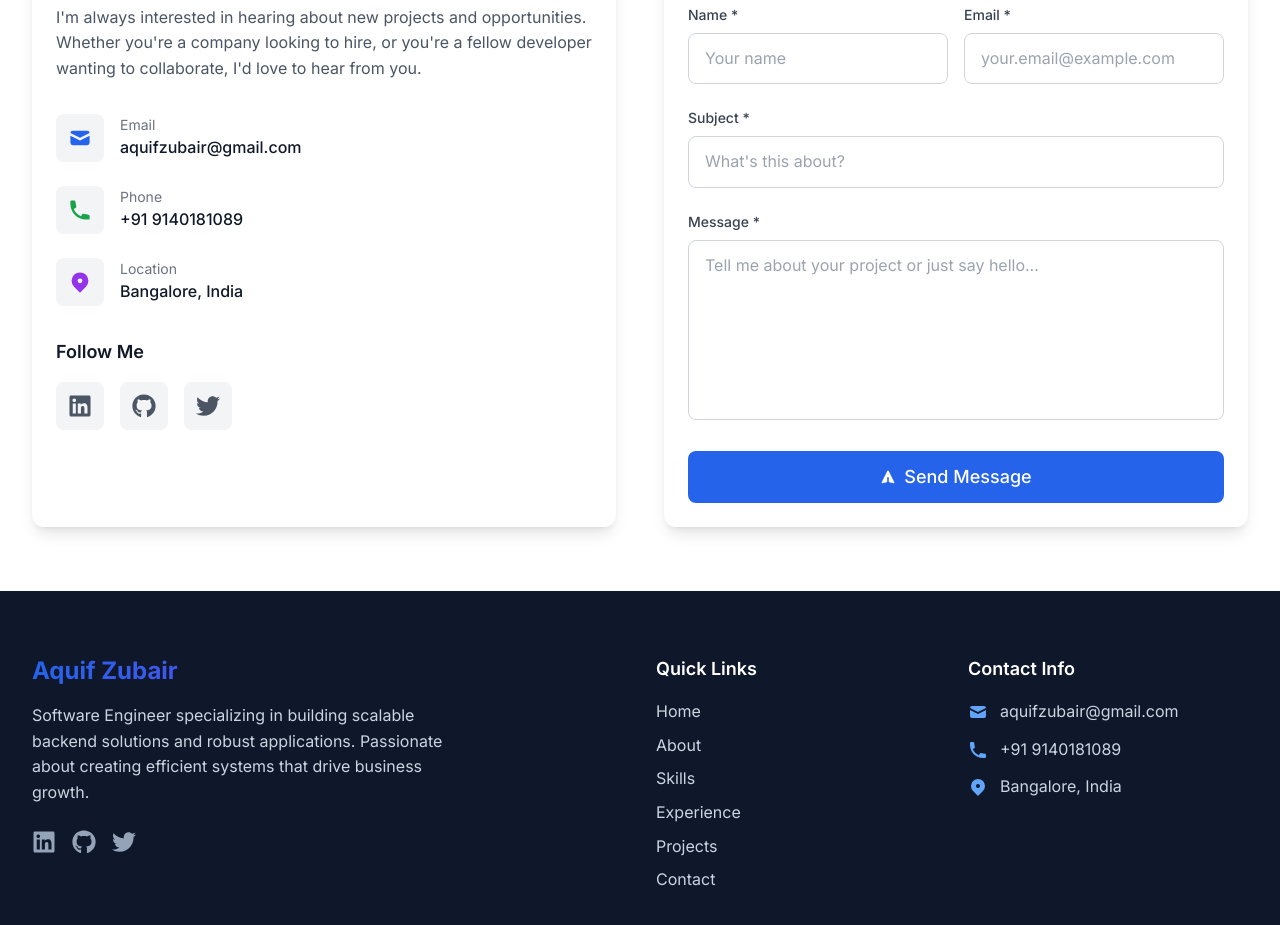
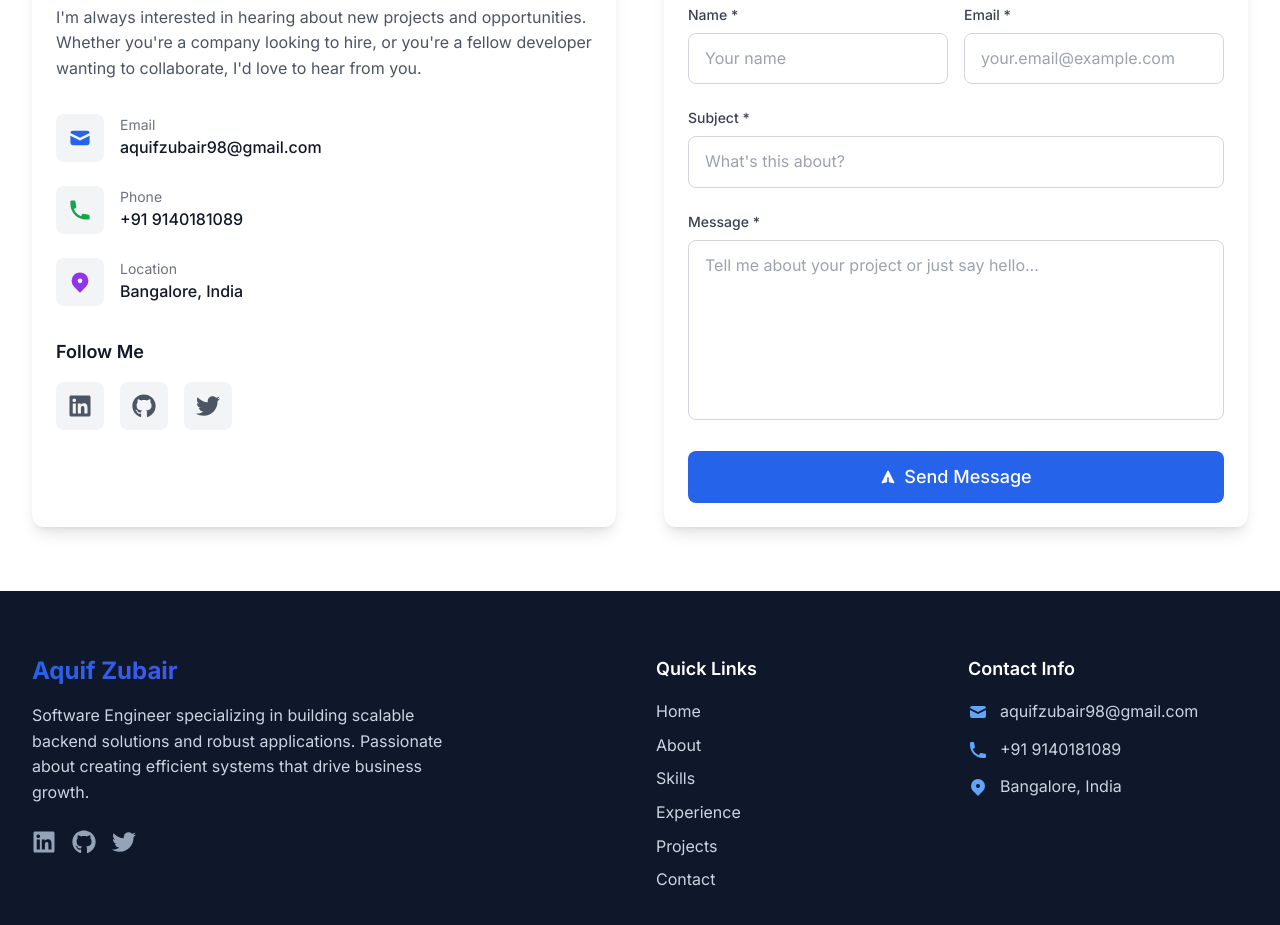
Before and after one commit to Ashifalam/Portfolio, a React (Vite) app: page / in a window 1280 px wide. Shown: the part 9580-10505 px from the top of the page. Built offline with nearby package versions, Linux system fonts and the light colour scheme.

Commit message:
Update email address throughout the project
- Change from aquifzubair@gmail.com to aquifzubair98@gmail.com
- Update all components: Footer, Hero, Contact
- Update documentation: README.md, EMAIL_SETUP.md
- Update structured data in index.html
- Ensure consistency across all contact references

```diff
--- a/index.html
+++ b/index.html
@@ -89,7 +89,7 @@
         "description": "Experienced Software Engineer specializing in Node.js, PostgreSQL, and microservices architecture with 5+ years of experience.",
         "url": "https://aquifzubair.dev",
         "image": "https://aquifzubair.dev/profile-image.jpg",
-        "email": "aquifzubair@gmail.com",
+        "email": "aquifzubair98@gmail.com",
         "telephone": "+91-9140181089",
         "address": {
           "@type": "PostalAddress",
--- a/src/components/Contact.jsx
+++ b/src/components/Contact.jsx
@@ -27,8 +27,8 @@ const Contact = () => {
     {
       icon: HiMail,
       label: 'Email',
-      value: 'aquifzubair@gmail.com',
-      href: 'mailto:aquifzubair@gmail.com',
+      value: 'aquifzubair98@gmail.com',
+      href: 'mailto:aquifzubair98@gmail.com',
       color: 'text-blue-600 dark:text-blue-400',
     },
     {
@@ -86,7 +86,7 @@ const Contact = () => {
         from_email: formData.email,
         subject: formData.subject,
         message: formData.message,
-        to_email: 'aquifzubair@gmail.com',
+        to_email: 'aquifzubair98@gmail.com',
       };
 
       if (
--- a/src/components/Footer.jsx
+++ b/src/components/Footer.jsx
@@ -29,8 +29,8 @@ const Footer = () => {
   const contactInfo = [
     {
       icon: HiMail,
-      text: 'aquifzubair@gmail.com',
-      href: 'mailto:aquifzubair@gmail.com',
+      text: 'aquifzubair98@gmail.com',
+      href: 'mailto:aquifzubair98@gmail.com',
     },
     {
       icon: HiPhone,
--- a/src/components/Hero.jsx
+++ b/src/components/Hero.jsx
@@ -186,7 +186,7 @@ const Hero = () => {
             </motion.a>
 
             <motion.a
-              href="mailto:aquifzubair@gmail.com"
+              href="mailto:aquifzubair98@gmail.com"
               className="text-secondary-600 dark:text-secondary-400 hover:text-primary-600 dark:hover:text-primary-400 transition-colors duration-200"
               whileHover={{ scale: 1.2 }}
               whileTap={{ scale: 0.9 }}
```
Also changed, not shown: 2 other files (tests, documents, lock files or other folders).
